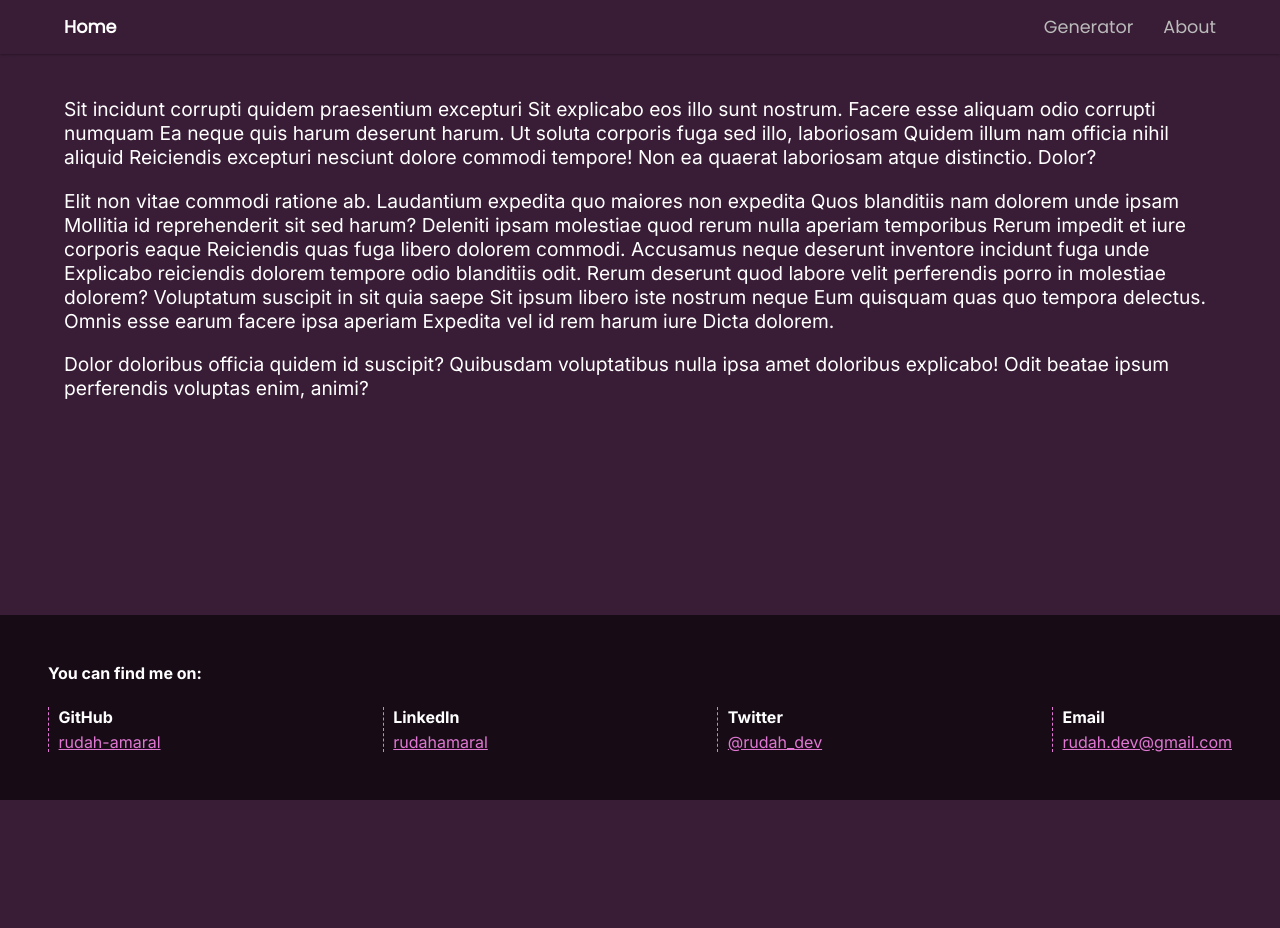
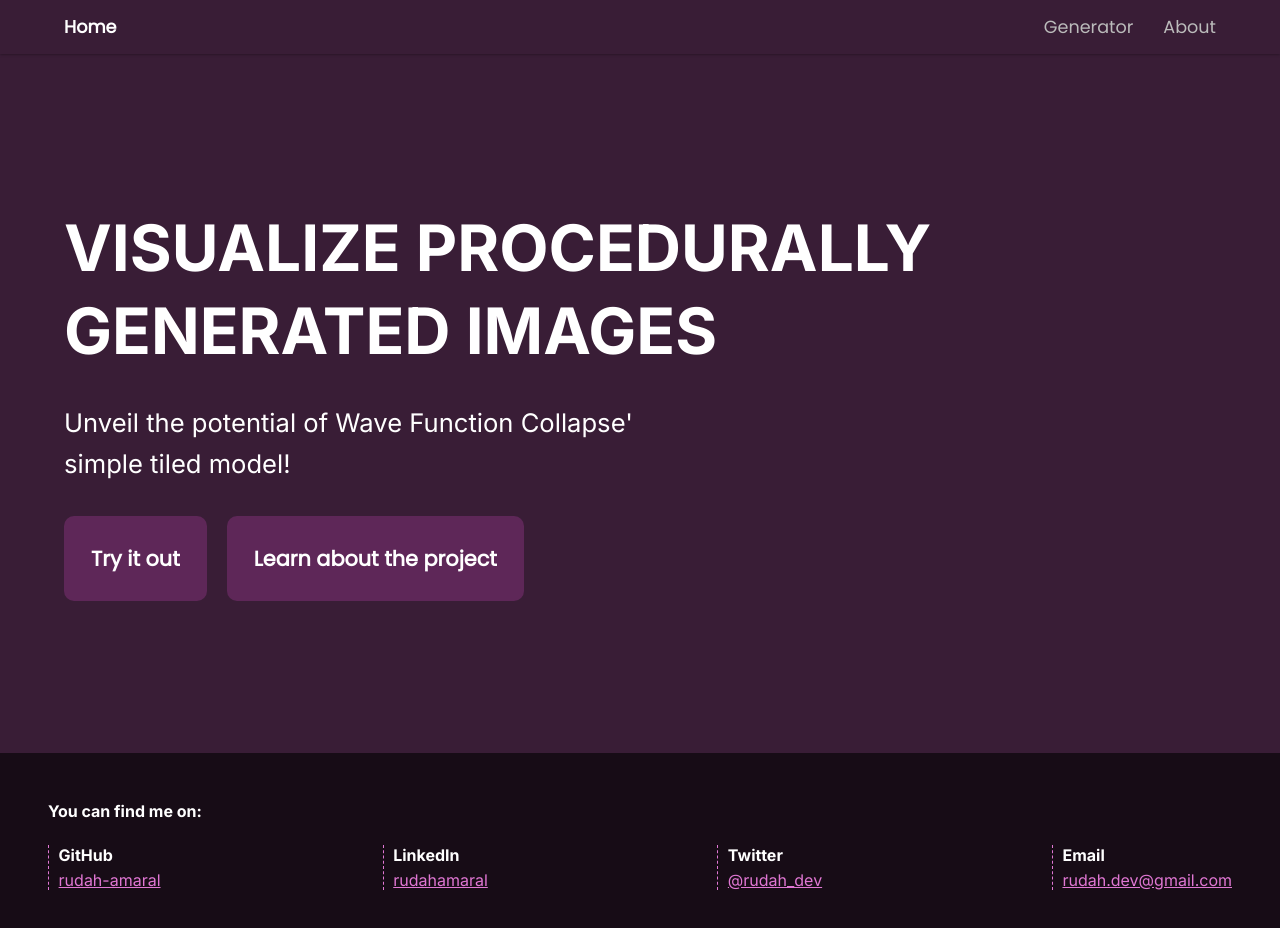
Before and after one commit to rudah-amaral/wfc, a React (Vite) app: page /#/ in a window 1280 px wide. Shown: the top 928 px of the page. Before the commit the page ends 800 px from the top, so only its background shows below. Built offline with nearby package versions, Linux system fonts and the light colour scheme; a web font is replaced by a local one.

Commit message:
Feat: Add Home's content

```diff
--- a/src/pages/Home/Home.module.scss
+++ b/src/pages/Home/Home.module.scss
@@ -1,8 +1,59 @@
-.paragraphs {
+@import url("https://fonts.googleapis.com/css2?family=Poppins&display=swap");
+
+.container {
   max-width: min(1200px, 90vw);
-  margin: 0 auto;
+  font-size: clamp(0.5rem, 3vw, 2rem);
+  margin: 4em auto;
 }
 
-.paragraph {
-  font-size: 1.2rem;
+.title {
+  text-transform: uppercase;
+  line-height: 1.3;
+  margin: 0;
 }
+
+.subtitle {
+  max-width: 40ch;
+  margin-block: 1.2em;
+  line-height: 1.6;
+  font-size: clamp(0.8rem, 2.5vw, 1.6rem);
+  font-weight: normal;
+}
+
+.buttons {
+  font-size: clamp(0.7rem, 2.3vw, 1.3rem);
+  display: flex;
+  column-gap: 20px;
+}
+
+.buttonLink {
+  display: flex;
+  align-items: center;
+  justify-content: center;
+  background-color: #5e2758;
+  padding: 1.3em;
+  border-radius: var(--button-roundness);
+  outline: none;
+  font-family: "Poppins", sans-serif;
+  font-weight: bold;
+  text-decoration: none;
+  text-align: center;
+  color: white;
+  transition: background-color 100ms;
+
+  &:hover,
+  &:focus {
+    background-color: lighten($color: #5e2758, $amount: 5%);
+  }
+
+  &:active {
+    background-color: #5e2758;
+  }
+}
+
+@media (max-width: 300px) {
+  .buttons {
+    flex-direction: column;
+    row-gap: 10px;
+  }
+}
--- a/src/pages/Home/Home.tsx
+++ b/src/pages/Home/Home.tsx
@@ -1,33 +1,21 @@
+import { Link } from "react-router-dom";
 import styles from "./Home.module.scss";
 
 export default function Home() {
   return (
-    <div className={styles.paragraphs}>
-      <p className={styles.paragraph}>
-        Sit incidunt corrupti quidem praesentium excepturi Sit explicabo eos
-        illo sunt nostrum. Facere esse aliquam odio corrupti numquam Ea neque
-        quis harum deserunt harum. Ut soluta corporis fuga sed illo, laboriosam
-        Quidem illum nam officia nihil aliquid Reiciendis excepturi nesciunt
-        dolore commodi tempore! Non ea quaerat laboriosam atque distinctio.
-        Dolor?
-      </p>
-      <p className={styles.paragraph}>
-        Elit non vitae commodi ratione ab. Laudantium expedita quo maiores non
-        expedita Quos blanditiis nam dolorem unde ipsam Mollitia id
-        reprehenderit sit sed harum? Deleniti ipsam molestiae quod rerum nulla
-        aperiam temporibus Rerum impedit et iure corporis eaque Reiciendis quas
-        fuga libero dolorem commodi. Accusamus neque deserunt inventore incidunt
-        fuga unde Explicabo reiciendis dolorem tempore odio blanditiis odit.
-        Rerum deserunt quod labore velit perferendis porro in molestiae dolorem?
-        Voluptatum suscipit in sit quia saepe Sit ipsum libero iste nostrum
-        neque Eum quisquam quas quo tempora delectus. Omnis esse earum facere
-        ipsa aperiam Expedita vel id rem harum iure Dicta dolorem.
-      </p>
-      <p className={styles.paragraph}>
-        Dolor doloribus officia quidem id suscipit? Quibusdam voluptatibus nulla
-        ipsa amet doloribus explicabo! Odit beatae ipsum perferendis voluptas
-        enim, animi?
-      </p>
+    <div className={styles.container}>
+      <h1 className={styles.title}>Visualize procedurally generated images</h1>
+      <h2 className={styles.subtitle}>
+        Unveil the potential of Wave Function Collapse&apos; simple tiled model!
+      </h2>
+      <div className={styles.buttons}>
+        <Link to="generator" className={styles.buttonLink}>
+          Try it out
+        </Link>
+        <Link to="about" className={styles.buttonLink}>
+          Learn about the project
+        </Link>
+      </div>
     </div>
   );
 }
```
